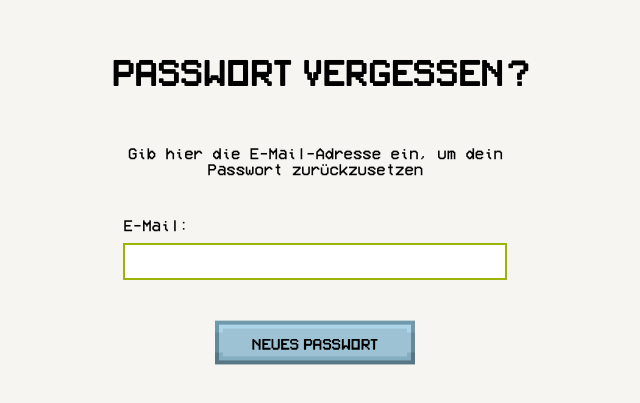
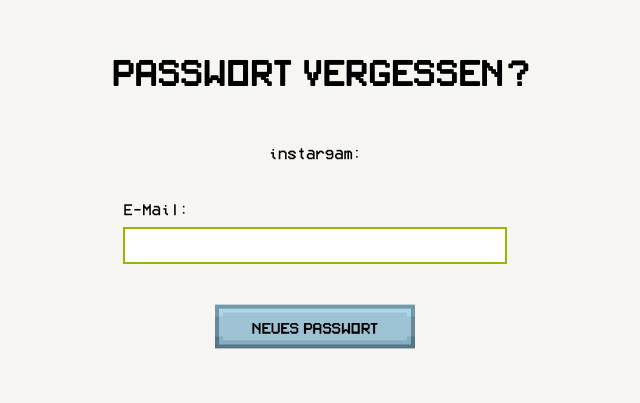
Before and after one commit to linguExplorer/linguExplorer, a Vue app in the folder webpage/: page /forgotPassword in a window 1280 px wide. Shown: the part 117-520 px from the top of the page, without its empty margins (319-959 px from the left). Built offline with nearby package versions, Linux system fonts and the light colour scheme.

Commit message:
Update ForgotPassword.vue
update

```diff
--- a/webpage/src/pages/ForgotPassword.vue
+++ b/webpage/src/pages/ForgotPassword.vue
@@ -8,7 +8,8 @@
 
         <div class="content-box-forgotPassword">
 
-            <p class="subtext">Gib hier die E-Mail-Adresse ein, um dein Passwort zurückzusetzen</p>
+            <!--<p class="subtext">Gib hier die E-Mail-Adresse ein, um dein Passwort zurückzusetzen</p>-->
+            <p class="subtext">instargam:</p>
 
             <!-- Eingabeformular -->
             <form @submit.prevent="handlePasswordReset">
```
